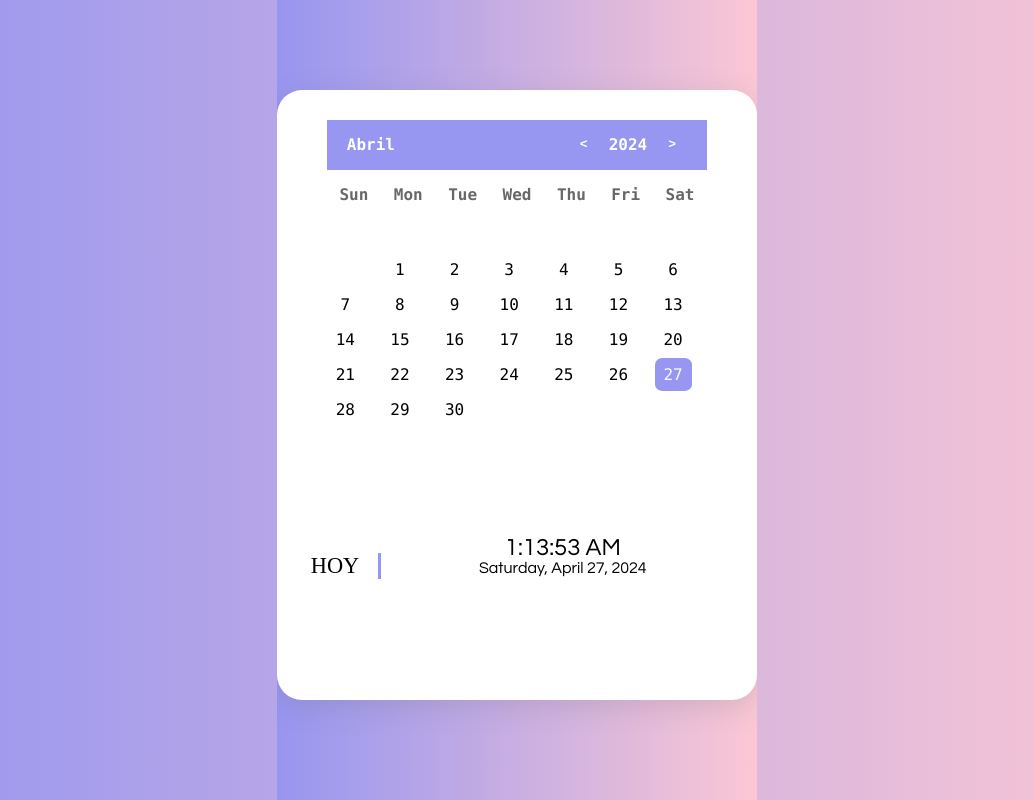
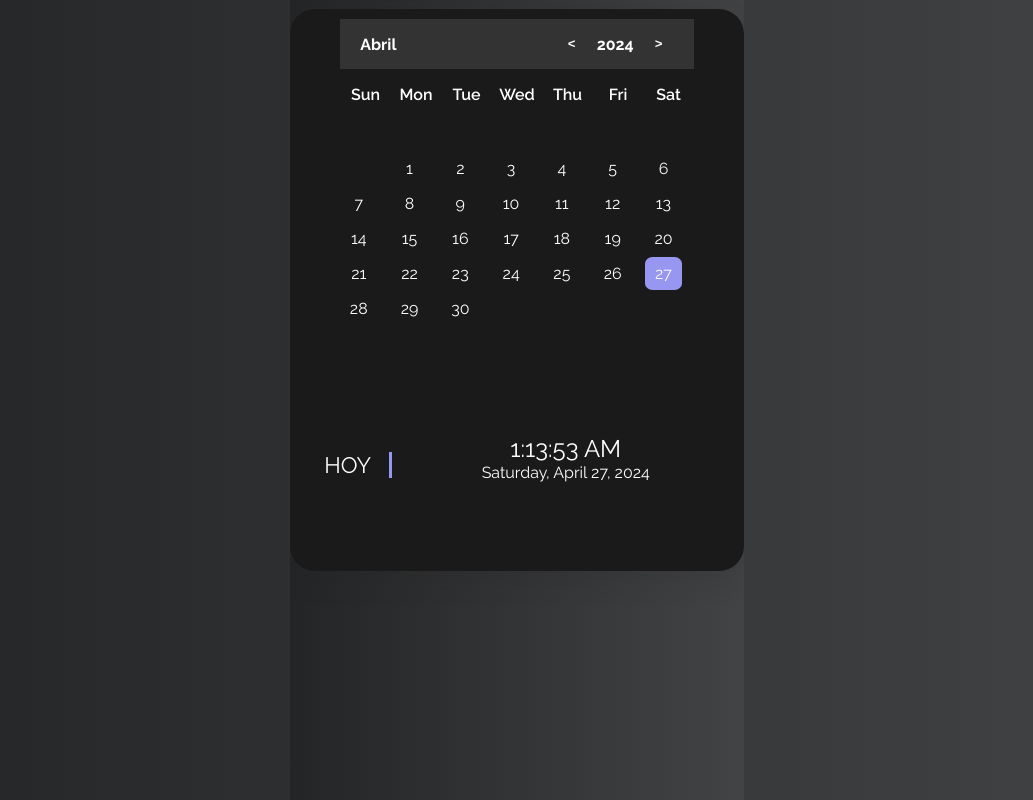
Before and after one commit to codewithandres/-23DayCode-canlendar-ui, a plain HTML site: page index.html in a window 1280 px wide. Shown: the whole page, without its empty margins (123-1156 px from the left). Drawn offline with Linux system fonts and the light colour scheme.

Commit message:
se cambio de diseño ha mod ocuro

```diff
--- a/main.css
+++ b/main.css
@@ -1,3 +1,5 @@
+@import url('https://fonts.googleapis.com/css2?family=Raleway:ital,wght@0,100..900;1,100..900&display=swap');
+
 :root {
     --dark-text: #f8fbff;
     --light-body: #f3f8fe;
@@ -8,8 +10,9 @@
     --light-btn: #9796f0;
     --blue: #0000ff;
     --white: #fff;
-    --shadow: rgba(100, 100, 111, 0.2) 0px 7px 29px 0px;
-    --font-family: consolas;
+    --shadow: rgba(41, 34, 34, 0.2) 0px 7px 29px 0px;
+    --font-family: "Raleway", sans-serif;
+    ;
 }
 
 * {
@@ -22,8 +25,9 @@ html,
 body {
     place-items: center;
     font-family: var(--font-family);
-    background: linear-gradient(to right, #9796f0, #fbc7d4);
+    background: linear-gradient(to right, #232526, #414345);
     overflow: hidden;
+    color: white;
 }
 
 .contianer {
@@ -33,27 +37,22 @@ body {
     display: flex;
     padding: 2% 0px 0px 0px;
     justify-content: center;
-    top: 10%;
     right: 0%;
     width: 100%;
-    height: 100%;
 }
 
 .calendar {
-    height: 610px;
     width: max-content;
-    background-color: white;
+    background-color: #1a1a1a;
     border-radius: 25px;
     overflow: hidden;
-    padding: 30px 50px 0px 50px;
-}
-
-.calendar {
+    padding: 10px 50px 0px 50px;
     box-shadow: var(--shadow);
 }
 
+
 .calendar-header {
-    background: #9796f0;
+    background: #333333;
     display: flex;
     justify-content: space-between;
     align-items: center;
@@ -71,7 +70,7 @@ body {
     grid-template-columns: repeat(7, 1fr);
     font-weight: 600;
     cursor: pointer;
-    color: rgb(104, 104, 104);
+    color: rgb(255, 255, 255);
 }
 
 .calendar-week-days div:hover {
@@ -83,7 +82,7 @@ body {
 .calendar-week-days div {
     display: grid;
     place-items: center;
-    color: var(--bg-second);
+    color: white;
     height: 50px;
 }
 
@@ -227,7 +226,7 @@ body {
 .date-time-formate {
     width: max-content;
     height: max-content;
-    font-family: Dubai Light, Century Gothic;
+    font-family: var(--font-family);
     position: relative;
     display: inline;
     top: 140px;
@@ -235,7 +234,7 @@ body {
 }
 
 .day-text-formate {
-    font-family: Microsoft JhengHei UI;
+    font-family: var(--font-family);
     font-size: 1.4rem;
     padding-right: 5%;
     border-right: 3px solid #9796f0;
```
